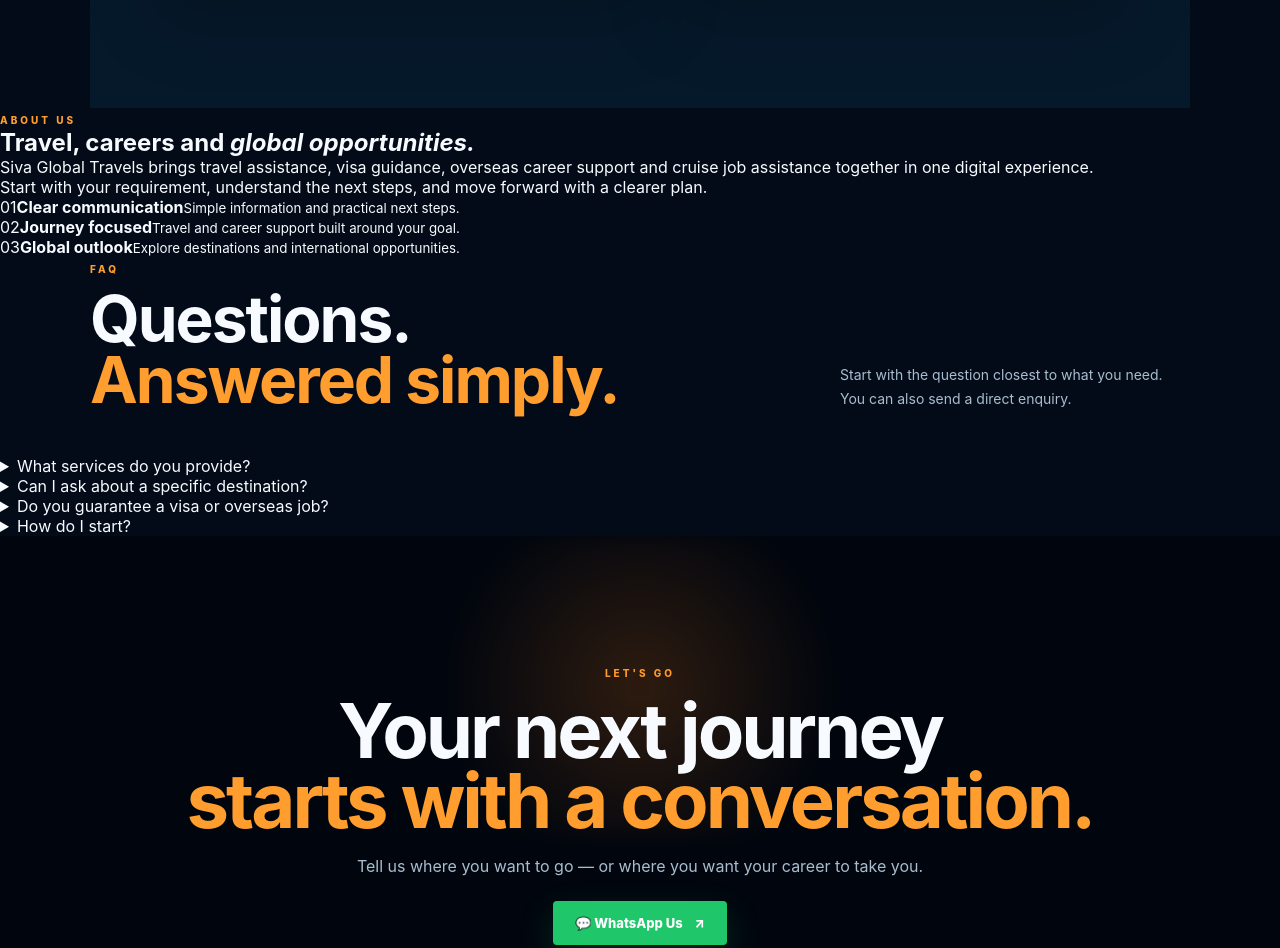
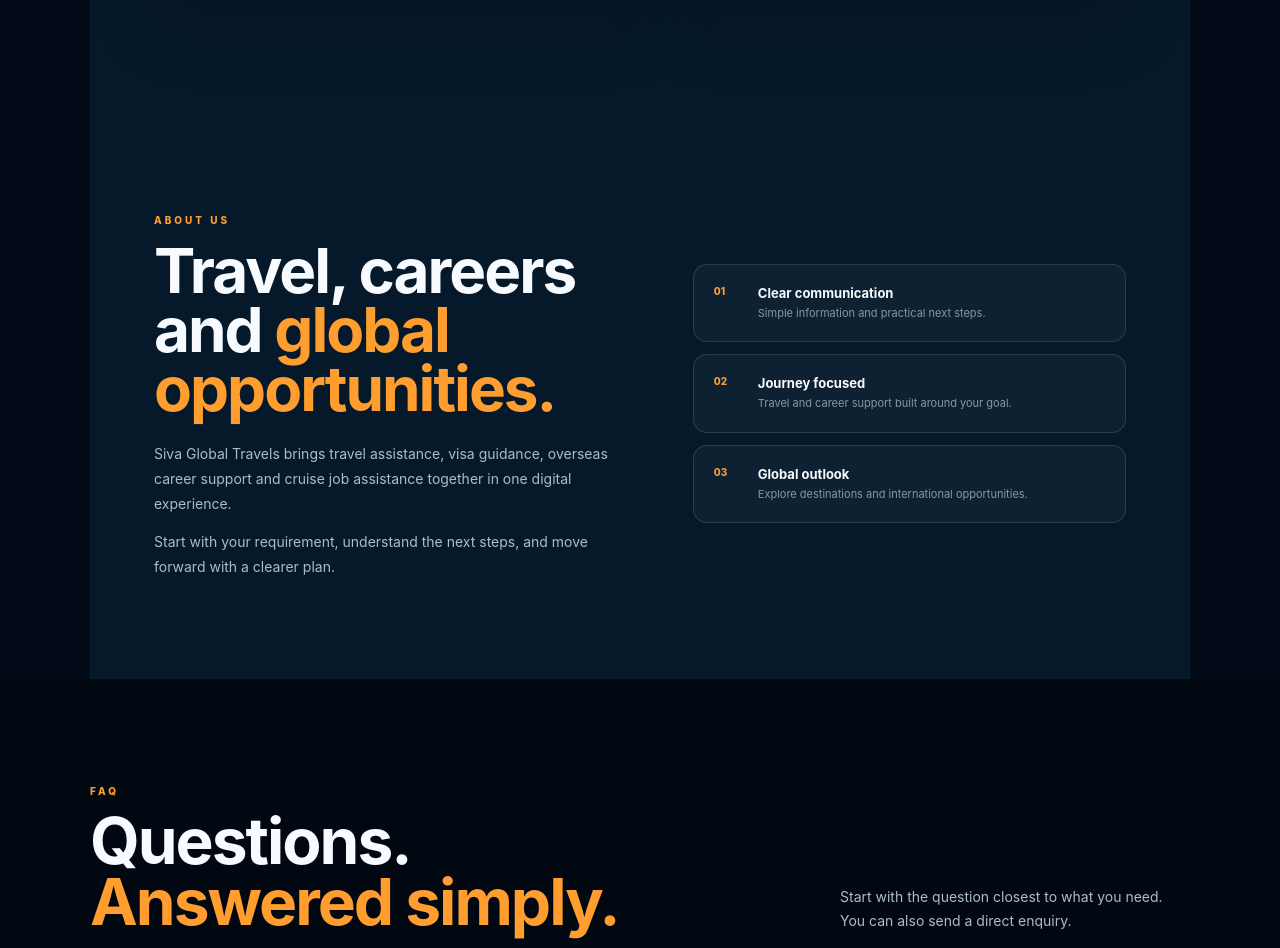
Before and after one commit to Rakesh8888/Siva_global_travels, a plain HTML site: page index.html in a window 1280 px wide. Shown: the part 2330-3278 px from the top of the page. Drawn offline with Linux system fonts and the light colour scheme.

Commit message:
Style About and FAQ sections

```diff
--- a/style.css
+++ b/style.css
@@ -160,3 +160,15 @@
 .detail-cta h2{font-size:clamp(30px,4vw,48px);margin-bottom:10px}
 .detail-cta p{color:var(--muted);margin-bottom:24px}
 @media(max-width:700px){.detail-hero{min-height:78vh;padding:120px 18px 55px;grid-template-columns:1fr;text-align:center}.detail-hero p{font-size:14px;margin-left:auto;margin-right:auto}.detail-orb{width:230px;font-size:24px}.detail-content{padding:65px 18px}.detail-grid{grid-template-columns:1fr}.detail-grid article{min-height:0;padding:24px}.detail-cta{padding:30px 20px;margin-top:45px}}
+
+
+/* ABOUT + FAQ */
+.about-section{max-width:1100px;margin:auto;padding:100px 5vw;background:#06192b;display:grid;grid-template-columns:1.05fr .95fr;gap:60px;align-items:center}
+.about-copy h2{font-size:clamp(40px,5vw,62px);line-height:.95;letter-spacing:-2px;margin:14px 0 22px}.about-copy h2 em{font-style:normal;color:var(--orange)}
+.about-copy p{color:var(--muted);font-size:14px;line-height:1.8;max-width:600px;margin-top:12px}
+.about-values{display:grid;gap:12px}.about-values>div{padding:20px;border:1px solid var(--line);border-radius:14px;background:rgba(255,255,255,.035);display:grid;grid-template-columns:34px 1fr;column-gap:10px}
+.about-values span{grid-row:span 2;color:var(--orange);font-size:10px;font-weight:800}.about-values strong{font-size:13px}.about-values small{color:#8099aa;font-size:11px;line-height:1.5;margin-top:4px}
+.faq-section{padding:100px 5vw;background:#020812}.faq-list{max-width:1100px;margin:auto;display:grid;gap:10px}.faq-list details{border:1px solid var(--line);border-radius:12px;background:rgba(255,255,255,.03);padding:0 20px}.faq-list summary{cursor:pointer;list-style:none;padding:21px 0;font-size:14px;font-weight:800}.faq-list summary::-webkit-details-marker{display:none}.faq-list summary:after{content:"+";float:right;color:var(--orange);font-size:20px}.faq-list details[open] summary:after{content:"−"}.faq-list p{color:var(--muted);font-size:13px;line-height:1.7;padding:0 30px 20px 0}
+footer a{text-decoration:none;color:#8fa5b5}footer a:hover{color:var(--orange)}
+@media(max-width:900px){.about-section{grid-template-columns:1fr;gap:35px}.nav-links a:not(.nav-cta){display:none}}
+@media(max-width:700px){.about-section,.faq-section{padding:75px 18px}.about-copy h2{font-size:43px}.faq-list summary{font-size:13px}}
```
